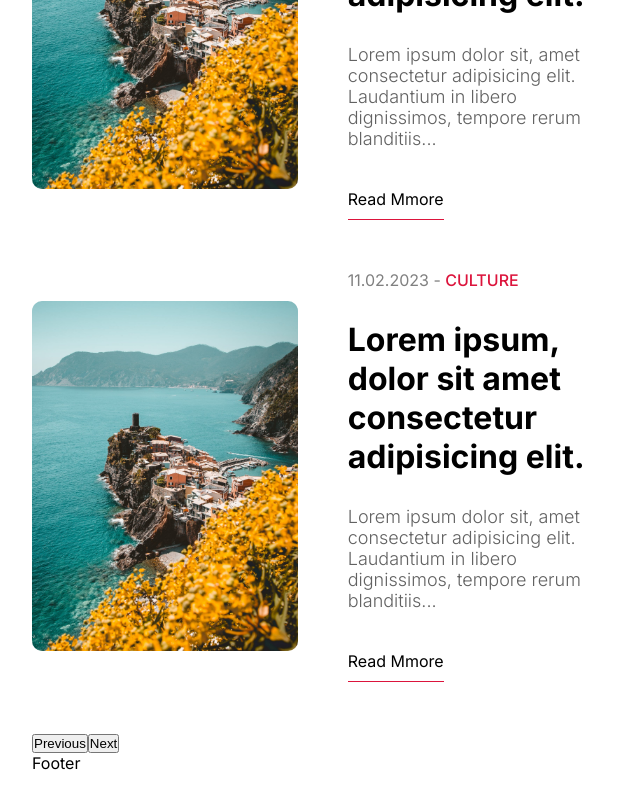
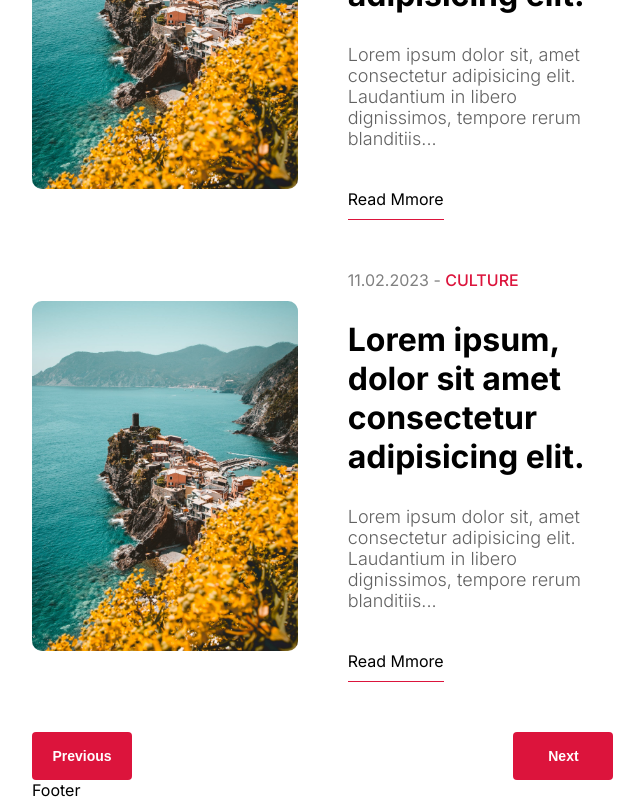
Before and after one commit to avangardewashere/a-next-blog, a Next.js app: page / in a window 1280 px wide. Shown: the part 2487-3287 px from the top of the page, without its empty margins (176-820 px from the left). Before the commit the page ends 3260 px from the top, so only its background shows below. Built offline with nearby package versions, Linux system fonts and the light colour scheme.

Commit message:
add/pagiantion-styles

```diff
--- a/src/components/Pagination/index.module.css
+++ b/src/components/Pagination/index.module.css
@@ -0,0 +1,15 @@
+.container {
+  display: flex;
+  justify-content: space-between;
+}
+
+.button {
+  width: 100px;
+  border:none;
+  padding:16px;
+  background-color:crimson;
+  color:white;
+  cursor: pointer;
+  border-radius: 4px;
+  font-size:14px;font-weight:600;;
+}
```
